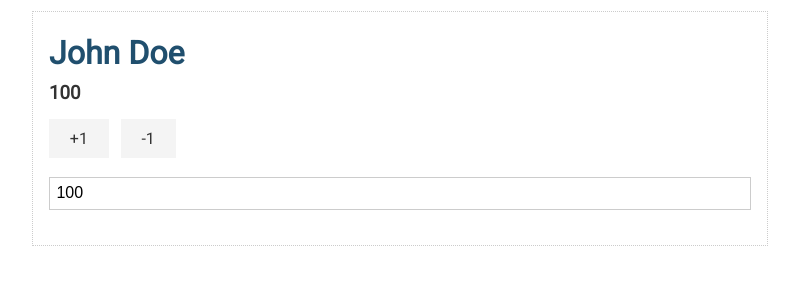
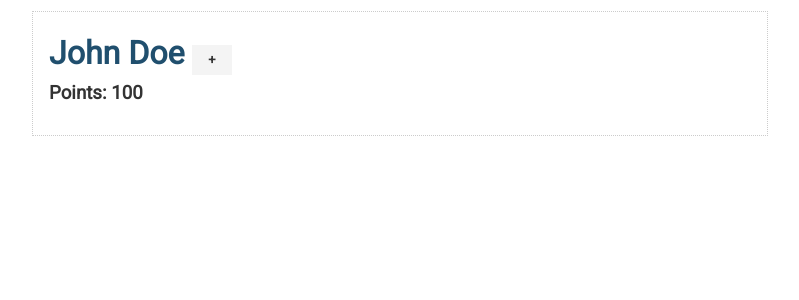
Before and after one commit to OsodracPT/Svelte-Dev, a Svelte app: page / in a window 1280 px wide. Shown: the top 300 px of the page, without its empty margins (240-1039 px from the left). Built offline with nearby package versions, Linux system fonts and the light colour scheme.

Commit message:
If Else in Markup

```diff
--- a/src/App.svelte
+++ b/src/App.svelte
@@ -1,9 +1,11 @@
 <script>
   let name = "John Doe";
   let points = 100;
+  let showControls = false;
 
   const addPoint = () => (points += 1);
   const removePoint = () => (points -= 1);
+  const toogleControls = () => (showControls = !showControls);
 </script>
 
 <style>
@@ -18,10 +20,18 @@
 
 <div class="container">
   <div class="card">
-    <h1>{name}</h1>
-    <h3>{points}</h3>
-    <button class="btn" on:click={addPoint}>+1</button>
-    <button class="btn" on:click={removePoint}>-1</button>
-    <input type="number" bind:value={points} />
+    <h1>
+       {name}
+      <button class="btn btn-sm" on:click={toogleControls}>
+        {#if showControls}-{:else}+{/if}
+      </button>
+
+    </h1>
+    <h3>Points: {points}</h3>
+    {#if showControls}
+      <button class="btn" on:click={addPoint}>+1</button>
+      <button class="btn" on:click={removePoint}>-1</button>
+      <input type="number" bind:value={points} />
+    {/if}
   </div>
 </div>
```
